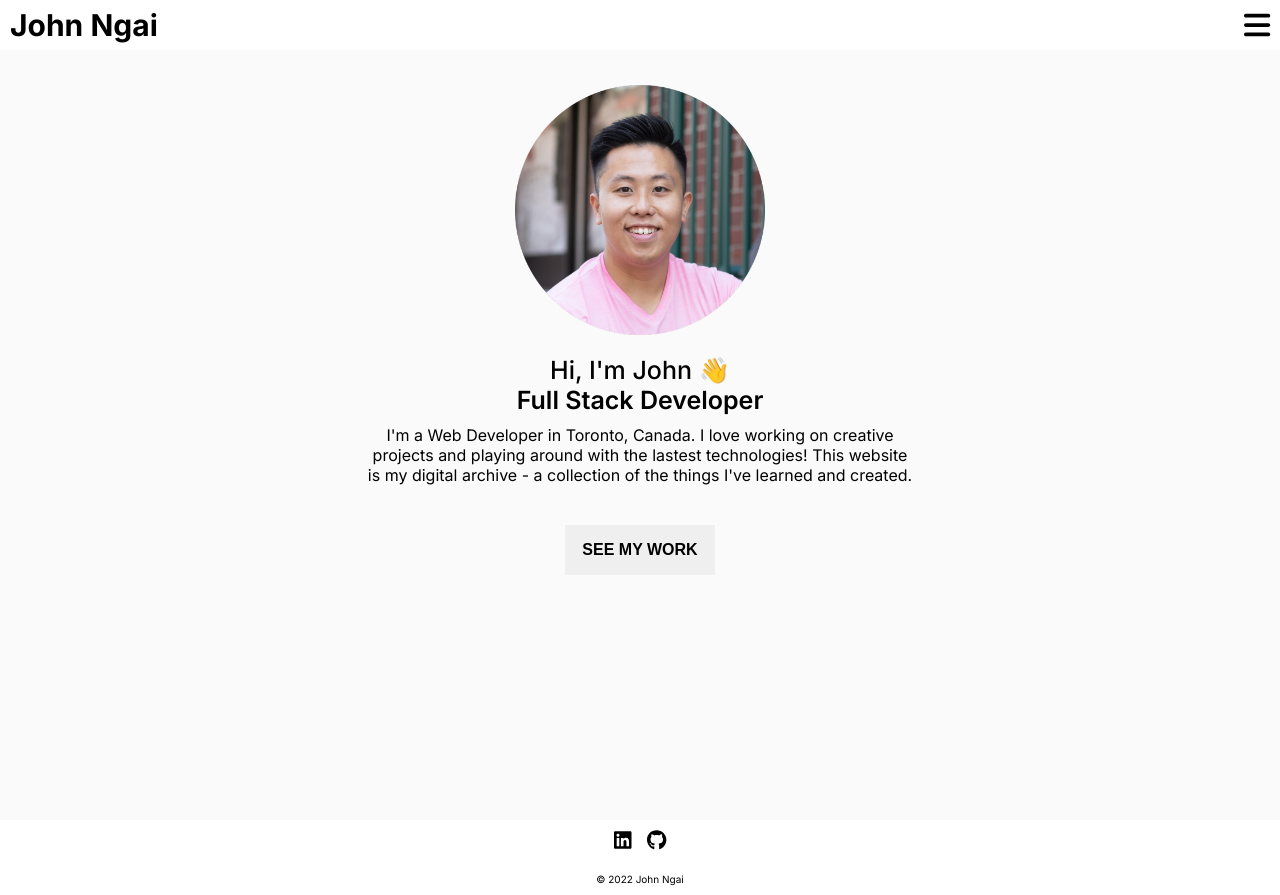
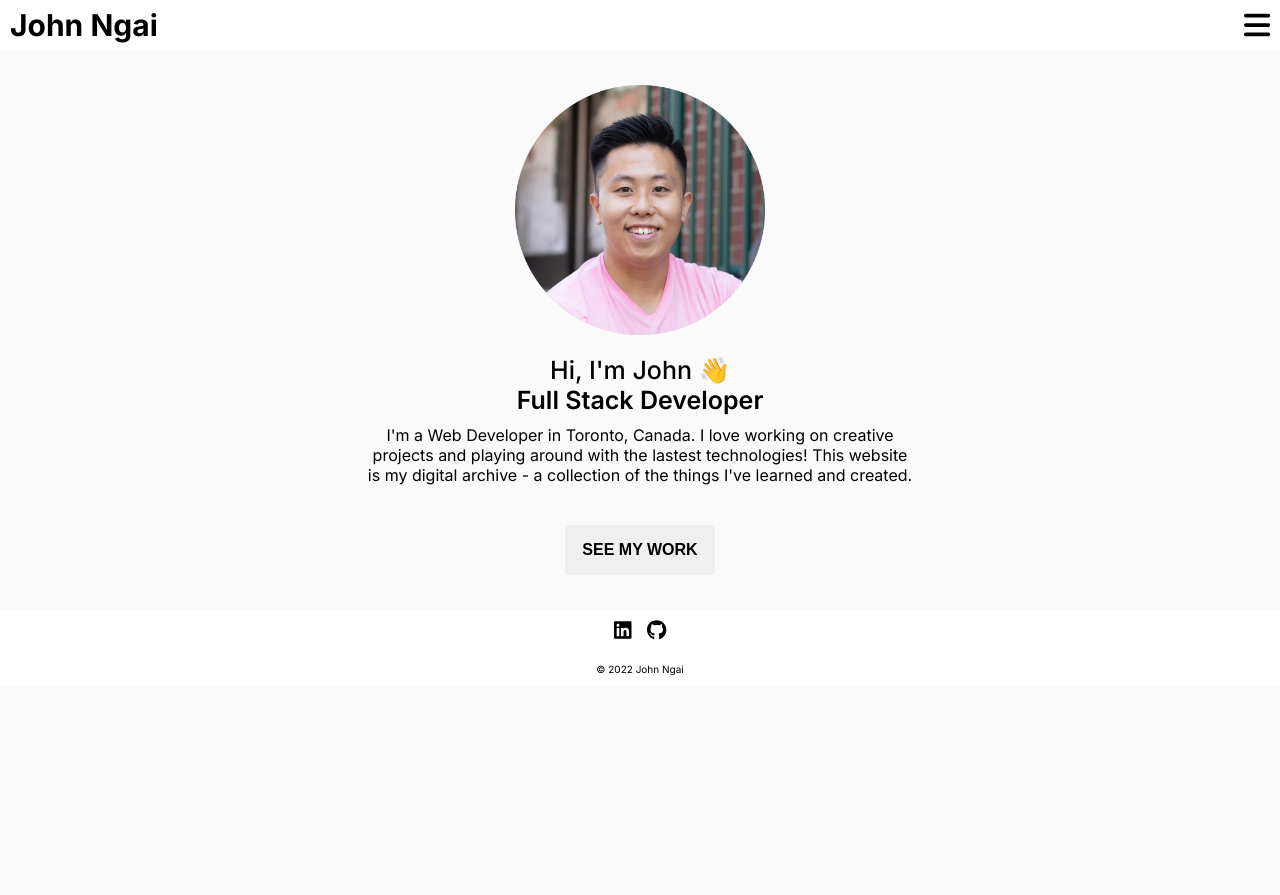
Before and after one commit to john-ngai/johnngai.com, a React (Create React App) app: page / in a window 1280 px wide. After the commit the page ends 800 px from the top, so only its background shows below. Built offline with nearby package versions, Linux system fonts and the light colour scheme.

Commit message:
Remove height from .container.home-page

```diff
--- a/src/components/Home/index.scss
+++ b/src/components/Home/index.scss
@@ -1,5 +1,4 @@
 .container.home-page {
-  height: 750px;
   padding: 25px;
   display: flex;
   flex-direction: column;
```
